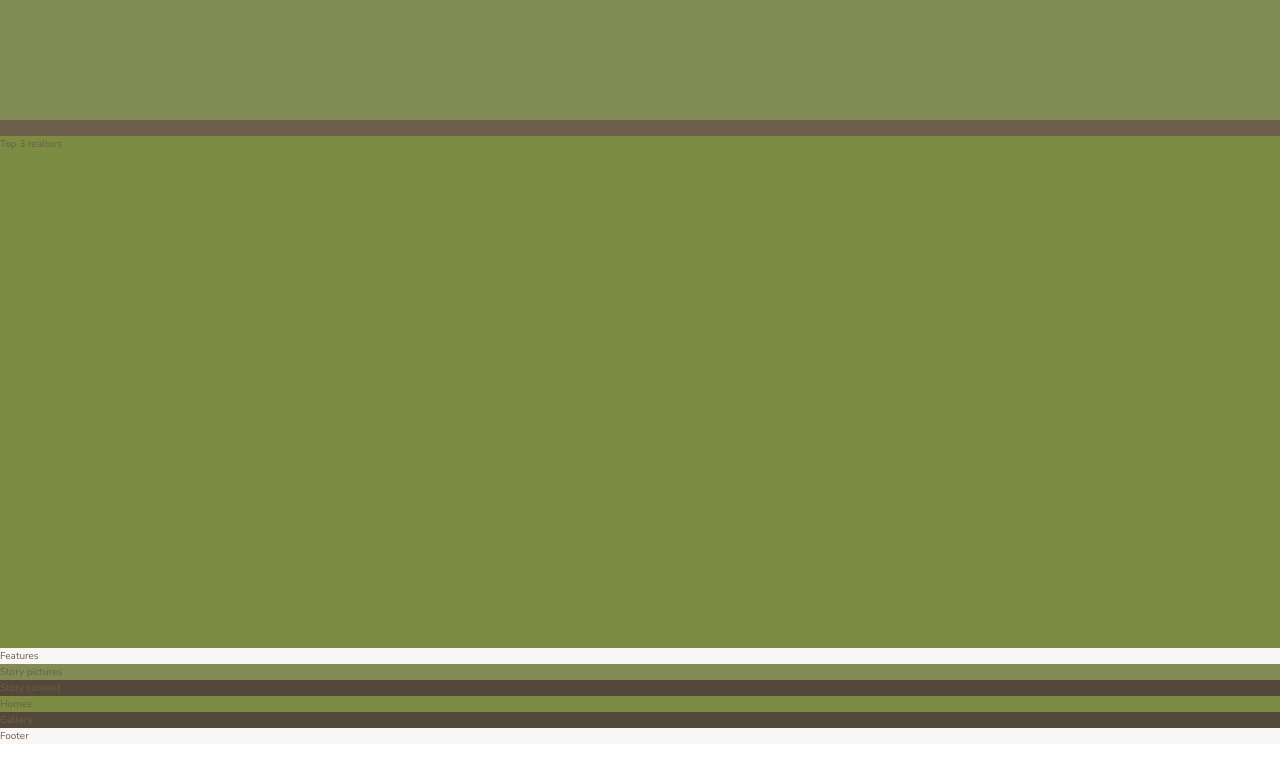
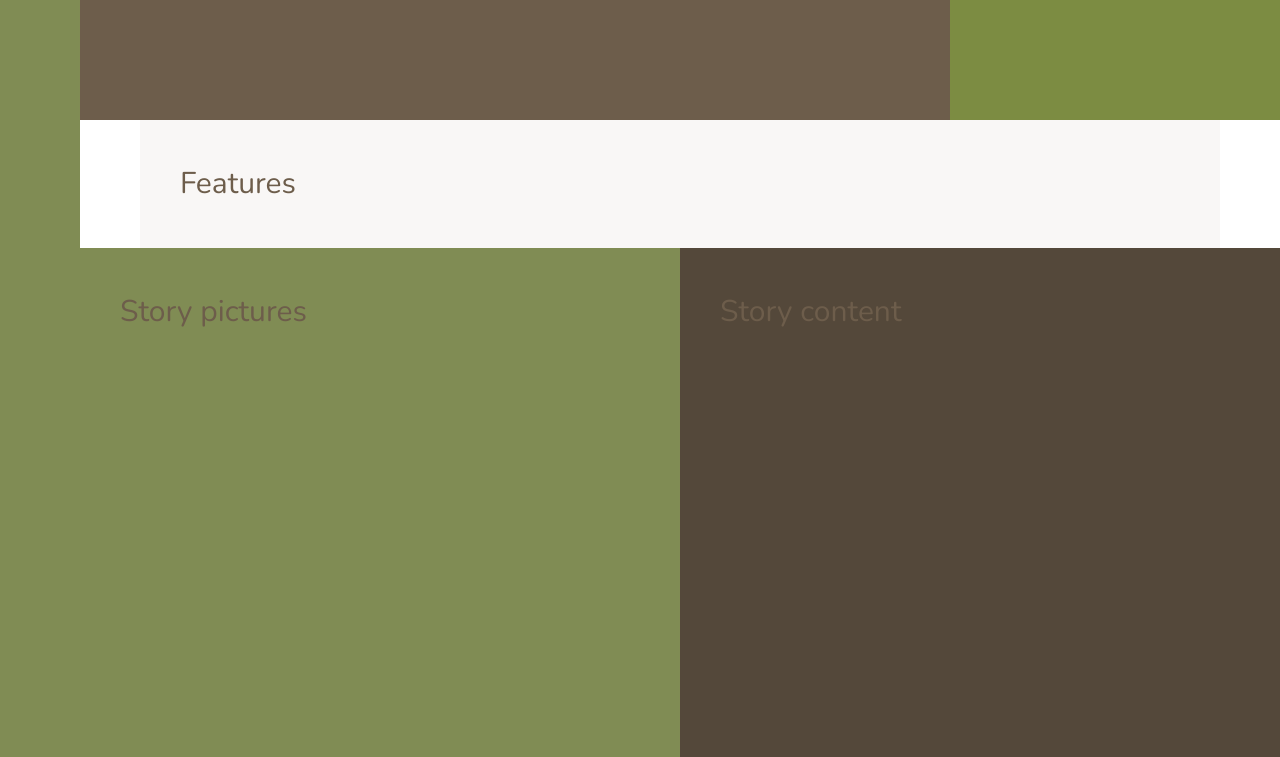
Before and after one commit to robertstipp/Bexter, a website: page index.html in a window 1280 px wide. Shown: the part 520-1277 px from the top of the page. Drawn offline with nearby package versions, Linux system fonts and the light colour scheme.

Commit message:
Positioned grid

```diff
--- a/sass/_base.scss
+++ b/sass/_base.scss
@@ -37,4 +37,15 @@ body {
 .container {
   display: grid;
   grid-template-rows: 80vh min-content 40vw repeat(3, min-content);
+  grid-template-columns:
+    [sidebar-start] 8rem [sidebar-end full-start] minmax(
+      6rem,
+      1fr
+    ) [center-start] repeat(8, [col-start] minmax(min-content, 14rem) [col-end])
+    [center-end] minmax(6rem, 1fr) [full-end];
+
+  & > * {
+    padding: 40px;
+    font-size: 3rem;
+  }
 }
--- a/sass/_features.scss
+++ b/sass/_features.scss
@@ -1,3 +1,4 @@
 .features {
   background-color: $color-grey-light-1;
+  grid-column: center-start / center-end;
 }
--- a/sass/_footer.scss
+++ b/sass/_footer.scss
@@ -1,3 +1,4 @@
 .footer {
   background-color: $color-grey-light-1;
+  grid-column: full-start / full-end;
 }
--- a/sass/_gallery.scss
+++ b/sass/_gallery.scss
@@ -1,3 +1,4 @@
 .gallery {
   background-color: $color-grey-dark-1;
+  grid-column: full-start / full-end;
 }
--- a/sass/_header.scss
+++ b/sass/_header.scss
@@ -1,3 +1,4 @@
 .header {
   background-color: $color-grey-dark-2;
+  grid-column: full-start / col-end 6;
 }
--- a/sass/_homes.scss
+++ b/sass/_homes.scss
@@ -1,3 +1,4 @@
 .homes {
   background-color: $color-primary-dark;
+  grid-column: center-start / center-end;
 }
--- a/sass/_realtors.scss
+++ b/sass/_realtors.scss
@@ -1,3 +1,4 @@
 .realtors {
   background-color: $color-primary-dark;
+  grid-column: col-start 7 / full-end;
 }
--- a/sass/_sidebar.scss
+++ b/sass/_sidebar.scss
@@ -1,3 +1,5 @@
 .sidebar {
   background-color: $color-primary;
+  grid-column: sidebar-start / sidebar-end;
+  grid-row: 1/-1;
 }
--- a/sass/_story.scss
+++ b/sass/_story.scss
@@ -1,8 +1,10 @@
 .story {
   &__pictures {
     background-color: $color-primary;
+    grid-column: full-start / col-end 4;
   }
   &__content {
     background-color: $color-grey-dark-1;
+    grid-column: col-start 5 / full-end;
   }
 }
```
Also changed, not shown: css/style.css.
